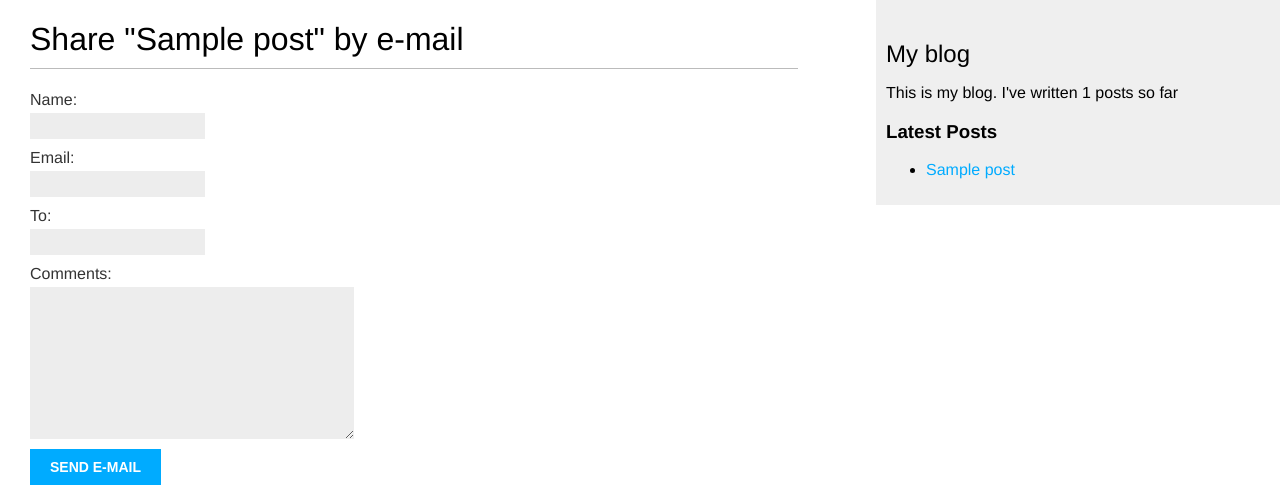
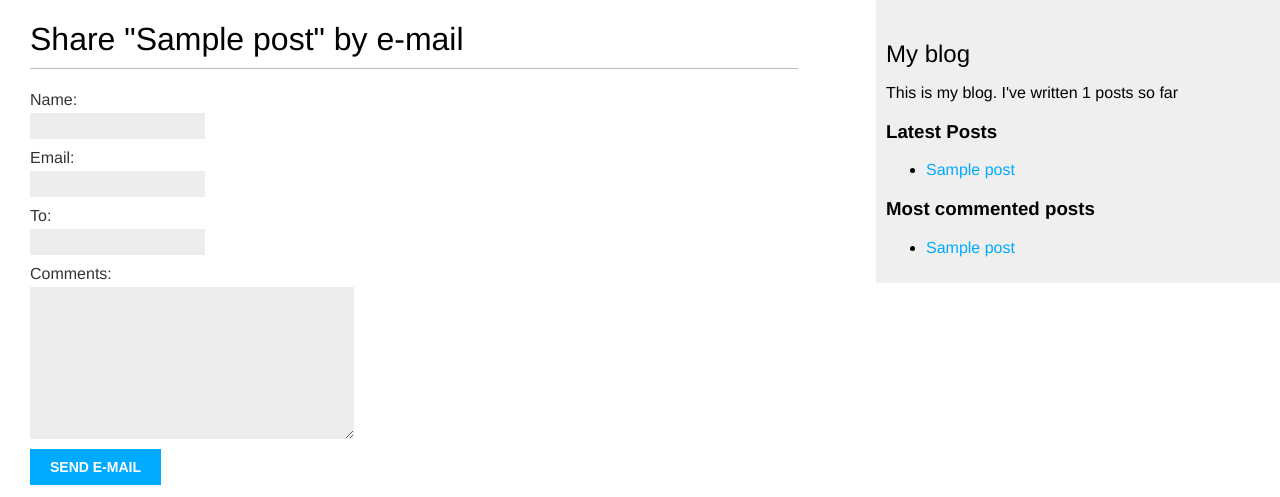
Before and after one commit to MohamedSalahdj/Django5-by-example-projects, a Django app: page /blog/1/share/ in a window 1280 px wide. Shown: the top 497 px of the page. Run offline with Django 5.2, Linux system fonts and the light colour scheme; tables that the repository leaves empty hold one stand-in row (values such as "Sample post").

Commit message:
Display most commented posts

```diff
--- a/project_01_blog/blog/templates/blog/base.html
+++ b/project_01_blog/blog/templates/blog/base.html
@@ -18,8 +18,19 @@
             This is my blog.
             I've written {% total_posts %} posts so far
         </p>
+
         <h3>Latest Posts</h3>
         {% show_latest_posts 3 %}
+
+        <h3>Most commented posts</h3>
+        {% get_most_commented_posts as most_commented_posts %}
+        <ul>
+            {% for post in most_commented_posts %}
+            <li>
+                <a href="{{post.get_absolute_url}}">{{post.title}}</a>
+            </li>
+            {%endfor%}
+        </ul>
     </div>
 </body>
 </html>
```
